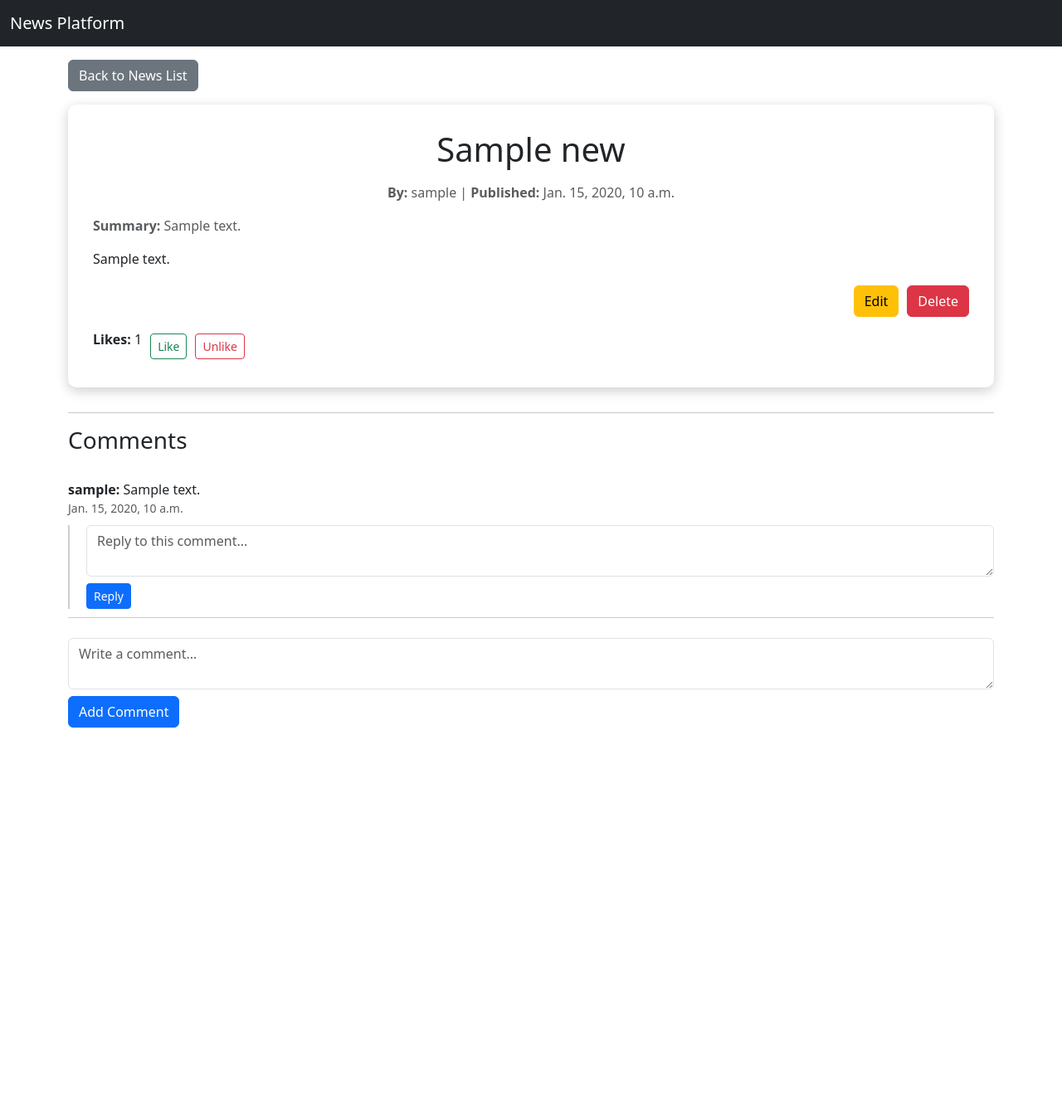
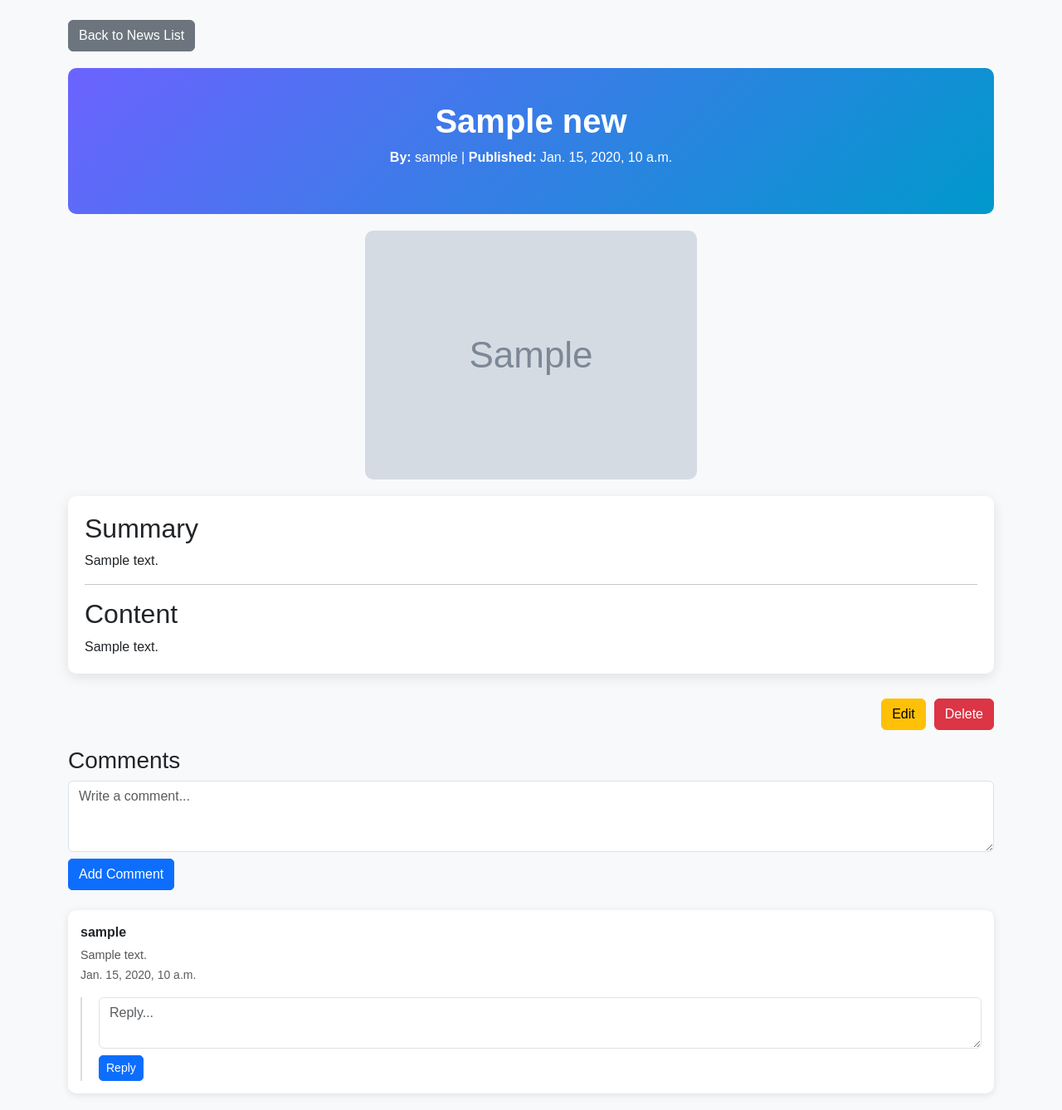
Before and after one commit to parsapardak/NewPlatform, a Django app: page /news/1/ in a window 1280 px wide. Shown: the whole page at 83% size. Before the commit the page ends 877 px from the top, so only its background shows below. Run offline with Django 5.2, Linux system fonts and the light colour scheme; a user stored in the database is signed in; tables that the repository leaves empty hold one stand-in row (values such as "Sample post"); grey boxes marked "Sample" are stand-in pictures.

Commit message:
TAMOOOOOOOOM

```diff
--- a/comments/urls.py
+++ b/comments/urls.py
@@ -4,7 +4,6 @@ from .views import add_comment, add_reply, edit_comment, delete_comment
 urlpatterns = [
     path('<int:news_id>/add/', add_comment, name='add-comment'),  # ارسال نظر
     path('<int:comment_id>/reply/', add_reply, name='add-reply'),  # پاسخ به نظر
-    path('<int:comment_id>/edit/', edit_comment, name='edit-comment'),
-    path('<int:comment_id>/delete/', delete_comment, name='delete-comment'),
-
+    path('<int:comment_id>/edit/', edit_comment, name='edit-comment'),  # ویرایش نظر
+    path('<int:comment_id>/delete/', delete_comment, name='delete-comment'),  # حذف نظر
 ]
--- a/templates/news/news_details.html
+++ b/templates/news/news_details.html
@@ -6,154 +6,142 @@
     <title>{{ news.title }}</title>
     <link href="https://cdn.jsdelivr.net/npm/bootstrap@5.3.0/dist/css/bootstrap.min.css" rel="stylesheet">
     <style>
-        .news-card {
-            box-shadow: 0 4px 15px rgba(0, 0, 0, 0.2);
-            border: none;
+        body {
+            background-color: #f8f9fa;
+            font-family: 'Arial', sans-serif;
+        }
+        .news-header {
+            background: linear-gradient(135deg, #6c63ff, #0099cc);
+            color: white;
+            padding: 40px;
+            border-radius: 10px;
+            text-align: center;
+            margin-bottom: 20px;
+        }
+        .news-header h1 {
+            font-size: 2.5rem;
+            font-weight: bold;
+        }
+        .news-image {
+            max-width: 100%;
+            height: auto;
+            border-radius: 10px;
+            margin: 20px auto;
+            display: block;
+        }
+        .news-content {
+            background: white;
+            padding: 20px;
+            border-radius: 10px;
+            box-shadow: 0 4px 15px rgba(0, 0, 0, 0.1);
             margin-bottom: 30px;
-            padding: 30px;
-            border-radius: 10px;
-            background-color: #fff;
-        }
-        .news-content p {
-            text-align: justify;
-            margin-bottom: 15px;
         }
         .admin-options {
-            margin-top: 20px;
             display: flex;
             justify-content: flex-end;
             gap: 10px;
+            margin-bottom: 20px;
         }
-        .like-section {
+        .comment-card {
+            background: white;
+            padding: 15px;
+            border-radius: 10px;
+            box-shadow: 0 2px 10px rgba(0, 0, 0, 0.1);
+            margin-bottom: 20px;
+        }
+        .reply-section {
+            padding-left: 20px;
+            border-left: 2px solid #ddd;
             margin-top: 15px;
-            display: flex;
-            align-items: center;
-            gap: 10px;
         }
-        .comment-list {
-            margin-top: 20px;
+        .comment-header {
+            font-weight: bold;
+            margin-bottom: 5px;
         }
-        .comment-item {
-            border-bottom: 1px solid #ccc;
-            padding: 10px 0;
+        .comment-content {
+            font-size: 0.9rem;
+            color: #555;
         }
-        .reply-form {
-            margin-top: 10px;
-            padding-left: 20px;
-            border-left: 2px solid #ccc;
+        .btn-primary,
+        .btn-outline-success,
+        .btn-outline-danger {
+            border-radius: 5px;
         }
-        .replies {
-            margin-left: 20px;
-            padding-left: 20px;
-            border-left: 1px solid #ddd;
-        }
-        .alert-message {
-            margin-top: 15px;
-            text-align: center;
-        }
-        .modal-header-like {
-            background-color: #d4edda;
-        }
-        .modal-header-unlike {
-            background-color: #f8d7da;
-        }
-        .modal-header-comment {
-            background-color: #d1ecf1;
+        .back-btn {
+            margin-bottom: 20px;
         }
     </style>
 </head>
 <body>
-    <!-- Navigation Bar -->
-    <nav class="navbar navbar-expand-lg navbar-dark bg-dark">
-        <div class="container-fluid">
-            <a class="navbar-brand" href="{% url 'news_list' %}">News Platform</a>
-        </div>
-    </nav>
-
-    <!-- Back to Home Button -->
-    <div class="container mt-3">
-        <a href="{% url 'news_list' %}" class="btn btn-secondary mb-3">Back to News List</a>
+    <!-- Back to News List -->
+    <div class="container mt-4">
+        <a href="{% url 'news_list' %}" class="btn btn-secondary back-btn">Back to News List</a>
     </div>
 
-    <!-- News Content -->
+    <!-- News Section -->
     <div class="container">
-        <div class="news-card">
-            <h1 class="text-center mb-3">{{ news.title }}</h1>
-            <p class="text-muted text-center">
-                <strong>By:</strong> {{ news.author.username }} |
-                <strong>Published:</strong> {{ news.published_date }}
-            </p>
-            <p class="text-muted"><strong>Summary:</strong> {{ news.summary }}</p>
-            <div class="news-content">
-                {{ news.content|linebreaks }}
-            </div>
+        <div class="news-header">
+            <h1>{{ news.title }}</h1>
+            <p><strong>By:</strong> {{ news.author.username }} | <strong>Published:</strong> {{ news.published_date }}</p>
+        </div>
+        {% if news.image %}
+        <img src="{{ news.image.url }}" alt="{{ news.title }}" class="news-image">
+        {% endif %}
+        <div class="news-content">
+            <h2>Summary</h2>
+            <p>{{ news.summary }}</p>
+            <hr>
+            <h2>Content</h2>
+            <div>{{ news.content|safe }}</div>
+        </div>
+        {% if user.is_authenticated and user.user_type in 'admin superuser' %}
+        <div class="admin-options">
+            <a href="{% url 'edit-news' news.id %}" class="btn btn-warning">Edit</a>
+            <form action="{% url 'delete-news' news.id %}" method="post" style="display:inline;">
+                {% csrf_token %}
+                <button class="btn btn-danger">Delete</button>
+            </form>
+        </div>
+        {% endif %}
+    </div>
 
-            <!-- Admin Options -->
-            {% if user.user_type in 'admin superuser' %}
-            <div class="admin-options">
-                <a href="{% url 'edit-news' news.id %}" class="btn btn-warning">Edit</a>
-                <a href="{% url 'delete-news' news.id %}" class="btn btn-danger">Delete</a>
-            </div>
-            {% endif %}
-
-            <!-- Like Section -->
-            <div class="like-section">
-                <p><strong>Likes:</strong> {{ news.likes_count }}</p>
-                {% if user.is_authenticated %}
-                    <form action="{% url 'like-news' news.id %}" method="post" style="display: inline;">
-                        {% csrf_token %}
-                        <button class="btn btn-sm btn-outline-success">Like</button>
-                    </form>
-                    <form action="{% url 'unlike-news' news.id %}" method="post" style="display: inline;">
-                        {% csrf_token %}
-                        <button class="btn btn-sm btn-outline-danger">Unlike</button>
-                    </form>
-                {% endif %}
-            </div>
-        </div>
-
-        <!-- Comments Section -->
-        <hr>
+    <!-- Comments Section -->
+    <div class="container">
         <h3>Comments</h3>
-        <div class="comment-list">
-            {% for comment in comments %}
-            <div class="comment-item">
-                <strong>{{ comment.user.username|default:"Anonymous" }}:</strong> {{ comment.content }}
-                <small class="text-muted d-block">{{ comment.created_date }}</small>
-
-                <!-- Replies -->
-                <div class="replies">
-                    {% for reply in comment.replies.all %}
-                    <div class="comment-item">
-                        <strong>{{ reply.user.username|default:"Anonymous" }}:</strong> {{ reply.content }}
-                        <small class="text-muted d-block">{{ reply.created_date }}</small>
-                    </div>
-                    {% endfor %}
-                </div>
-
-                <!-- Reply Form -->
-                {% if user.is_authenticated %}
-                <form action="{% url 'add-reply' comment.id %}" method="post" class="reply-form">
-                    {% csrf_token %}
-                    <textarea name="content" class="form-control mb-2" placeholder="Reply to this comment..."></textarea>
-                    <button class="btn btn-sm btn-primary">Reply</button>
-                </form>
-                {% endif %}
-            </div>
-            {% empty %}
-            <p class="text-muted">No comments yet. Be the first to comment!</p>
-            {% endfor %}
-        </div>
-
         {% if user.is_authenticated %}
-        <form action="{% url 'add-comment' news.id %}" method="post" class="mt-4">
+        <form action="{% url 'add-comment' news.id %}" method="post" class="mb-4">
             {% csrf_token %}
-            <textarea name="content" class="form-control mb-2" placeholder="Write a comment..."></textarea>
+            <textarea name="content" class="form-control mb-2" rows="3" placeholder="Write a comment..."></textarea>
             <button class="btn btn-primary">Add Comment</button>
         </form>
         {% else %}
         <p class="text-muted">Please <a href="{% url 'login' %}">log in</a> to add a comment.</p>
         {% endif %}
+        {% for comment in comments %}
+        <div class="comment-card">
+            <div class="comment-header">{{ comment.user.username|default:"Anonymous" }}</div>
+            <div class="comment-content">{{ comment.content }}</div>
+            <small class="text-muted">{{ comment.created_date }}</small>
+            <div class="reply-section">
+                {% for reply in comment.replies.all %}
+                <div class="comment-card">
+                    <div class="comment-header">{{ reply.user.username|default:"Anonymous" }}</div>
+                    <div class="comment-content">{{ reply.content }}</div>
+                    <small class="text-muted">{{ reply.created_date }}</small>
+                </div>
+                {% endfor %}
+                {% if user.is_authenticated %}
+                <form action="{% url 'add-reply' comment.id %}" method="post" class="mt-2">
+                    {% csrf_token %}
+                    <textarea name="content" class="form-control mb-2" rows="2" placeholder="Reply..."></textarea>
+                    <button class="btn btn-sm btn-primary">Reply</button>
+                </form>
+                {% endif %}
+            </div>
+        </div>
+        {% empty %}
+        <p class="text-muted">No comments yet. Be the first to comment!</p>
+        {% endfor %}
     </div>
 
     <script src="https://cdn.jsdelivr.net/npm/bootstrap@5.3.0/dist/js/bootstrap.bundle.min.js"></script>
```
